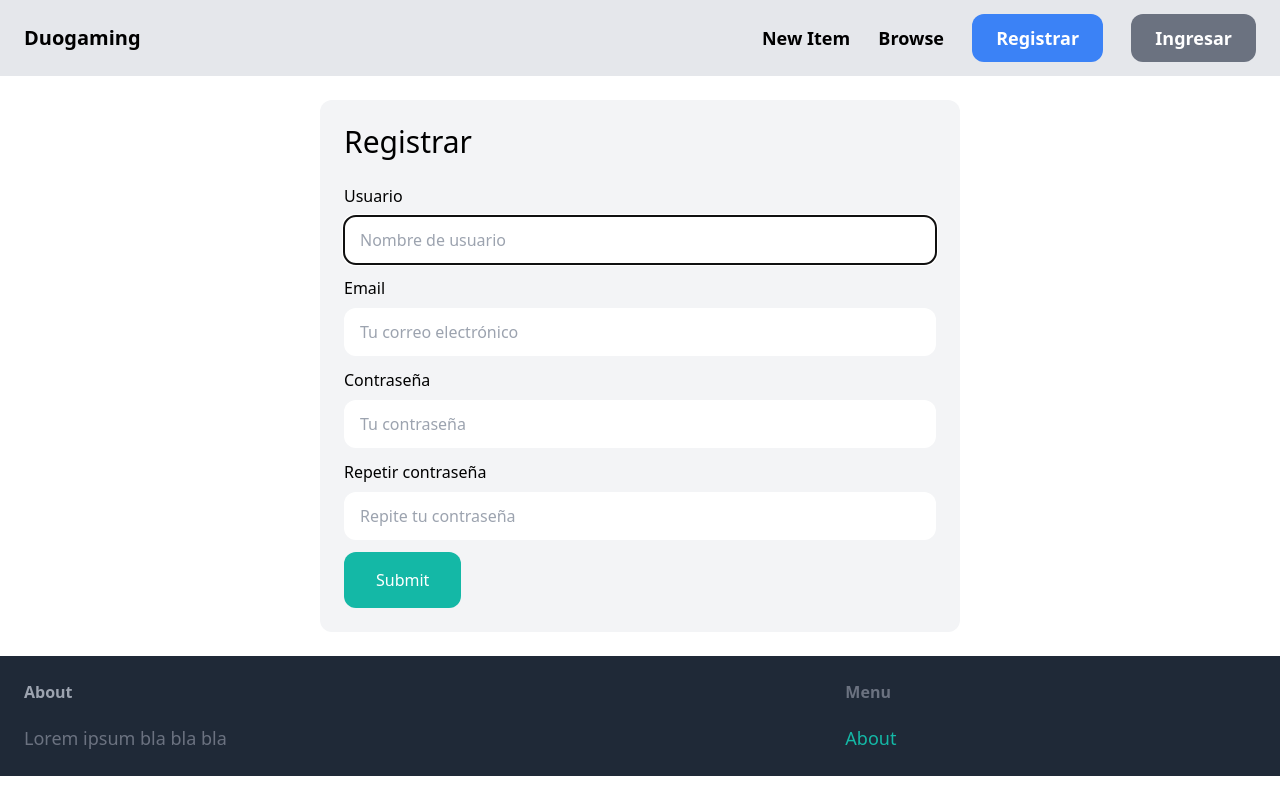
After one commit to Mitsusabur0/eft_duogaming, a Django app: page /signup/ in a window 1280 px wide. The commit adds this page. Run offline with Django 4.2, Linux system fonts and the light colour scheme; some libraries are stand-ins or nearby versions.

Commit message:
Agregar registro de usuarios

```diff
--- /dev/null
+++ b/duogaming/core/forms.py
@@ -0,0 +1,37 @@
+from django import forms
+from django.contrib.auth.forms import UserCreationForm, AuthenticationForm
+from django.contrib.auth.models import User
+
+class LoginForm(AuthenticationForm):
+        username = forms.CharField(widget=forms.TextInput(attrs = {
+        'placeholder': 'Nombre de usuario',
+        'class': 'w-full py-3 px-4 rounded-xl',
+        }))
+        password = forms.CharField(widget=forms.PasswordInput(attrs = {
+        'placeholder': 'Tu contraseña',
+        'class': 'w-full py-3 px-4 rounded-xl',
+        }))
+
+
+
+class SignupForm(UserCreationForm):
+    class Meta:
+        model = User
+        fields = ('username', 'email', 'password1', 'password2')
+
+    username = forms.CharField(widget=forms.TextInput(attrs = {
+        'placeholder': 'Nombre de usuario',
+        'class': 'w-full py-3 px-4 rounded-xl',
+    }))
+    email = forms.CharField(widget=forms.EmailInput(attrs = {
+        'placeholder': 'Tu correo electrónico',
+        'class': 'w-full py-3 px-4 rounded-xl',
+    }))
+    password1 = forms.CharField(widget=forms.PasswordInput(attrs = {
+        'placeholder': 'Tu contraseña',
+        'class': 'w-full py-3 px-4 rounded-xl',
+    }))
+    password2 = forms.CharField(widget=forms.PasswordInput(attrs = {
+        'placeholder': 'Repite tu contraseña',
+        'class': 'w-full py-3 px-4 rounded-xl',
+    }))
--- a/duogaming/core/templates/core/base.html
+++ b/duogaming/core/templates/core/base.html
@@ -7,7 +7,6 @@
     <meta name="viewport" content="width=device-width, initial-scale=1.0">
     <script src="https://cdn.tailwindcss.com"></script>
     <link rel="stylesheet" href="{% static 'core/styles.css' %}">
-
     <title> {%block title%}{%endblock%} | Duogaming</title>
 </head>
 
@@ -20,26 +19,21 @@
             <a href="#" class="text-lg font-semibold hover:text-gray-500">New Item</a>
             <a href="#" class="text-lg font-semibold hover:text-gray-500">Browse</a>
 
-            <a href="#" class="px-6 py-3 text-lg font-semibold bg-teal-500 text-white rounded-xl hover:bg-teal-700"> Sign up</a>
-            <a href="#" class="px-6 py-3 text-lg font-semibold bg-gray-500 text-white rounded-xl hover:bg-gray-700"> Log In</a>
+            {% if request.user.is_authenticated %}
+            <a href="#" class="px-6 py-3 text-lg font-semibold bg-green-500 text-white rounded-xl hover:bg-teal-700">Carro</a>
+            <a href="{% url 'core:logout' %}" class="px-6 py-3 text-lg font-semibold bg-gray-500 text-white rounded-xl hover:bg-red-700">Cerrar sesión</a>
+            {%else%}
+            <a href="{% url 'core:signup' %}" class="px-6 py-3 text-lg font-semibold bg-blue-500 text-white rounded-xl hover:bg-teal-700">Registrar</a>
+            <a href="{% url 'core:login' %}" class="px-6 py-3 text-lg font-semibold bg-gray-500 text-white rounded-xl hover:bg-gray-700">Ingresar</a>
+            {%endif%}
         </div>
     </nav>
 
 
-
-
-    <div class = "">
+    <div>
         {% block content %}
         {% endblock content %}
     </div>
-
-
-
-
-
-
-
-
 
 
     <footer class="py-6 px-6 flex justify-between bg-gray-800">
--- /dev/null
+++ b/duogaming/core/templates/core/signup.html
@@ -0,0 +1,47 @@
+{%extends 'core/base.html' %}
+
+{% block title%}Registrar{% endblock %}
+
+
+{% block content %}
+    <div class="w-1/2 my-6 mx-auto p-6 bg-gray-100 rounded-xl">
+        <h1 class="mb-6 text-3xl">Registrar</h2>
+
+        <form method="post" action=".">
+            {% csrf_token %}
+
+
+            <div class="mb-3">
+                <label class="inline-block mb-2">Usuario</label><br>
+                {{ form.username }}
+            </div>
+            <div class="mb-3">
+                <label class="inline-block mb-2">Email</label><br>
+                {{ form.email }}
+            </div>
+            <div class="mb-3">
+                <label class="inline-block mb-2">Contraseña</label><br>
+                {{ form.password1 }}
+            </div>
+            <div class="mb-3">
+                <label class="inline-block mb-2">Repetir contraseña</label><br>
+                {{ form.password2 }}
+            </div>
+
+            {% if form.errors or form.non_field_errors %}
+                <div class="mb-3 p-6 bg-red-100 rounded-xl">
+                    {% for field in form %}
+                        {{ field.errors }}
+
+                    {% endfor %}
+                    {{ form.non_field_errors }}
+                </div>
+            {% endif %}
+
+
+            <button class="py-4 px-8 txt-lg bg-teal-500 hover:bg-teal-700 rounded-xl text-white">Submit</button>
+
+        </form>
+
+    </div>
+{% endblock content %}
--- /dev/null
+++ b/duogaming/core/urls.py
@@ -0,0 +1,15 @@
+from django.urls import path
+from django.contrib.auth import views as auth_views
+from django.contrib.auth.views import LogoutView
+
+from . import views
+from .forms import LoginForm
+
+app_name = 'core'
+
+urlpatterns = [
+    path('', views.index, name='index'),
+    path('signup/', views.signup, name='signup'),
+    path('login/', auth_views.LoginView.as_view(template_name='core/login.html', authentication_form=LoginForm), name='login'),
+    path('logout/', LogoutView.as_view(), name='logout'),
+]
--- a/duogaming/core/views.py
+++ b/duogaming/core/views.py
@@ -1,5 +1,6 @@
-from django.shortcuts import render
+from django.shortcuts import render, redirect
 from games.models import Categoria, Juego
+from .forms import SignupForm
 # Create your views here.
 
 def index(request):
@@ -13,3 +14,18 @@ def index(request):
         'categorias': categorias,
         'juegos': juegos,
     })
+
+def signup(request):
+    if request.method == 'POST':
+        form = SignupForm(request.POST)
+
+        if form.is_valid():
+            form.save()
+
+            return redirect('/login/')
+    else:
+        form = SignupForm()
+
+    return render(request, 'core/signup.html', {
+        'form': form
+    })
--- a/duogaming/duogaming/settings.py
+++ b/duogaming/duogaming/settings.py
@@ -26,6 +26,10 @@ SECRET_KEY = 'django-insecure-i176@!esfk4cxk3g5h-8cnw-7lm&tl$z48k7ns$*6ey82=i375
 DEBUG = True
 
 ALLOWED_HOSTS = []
+
+LOGIN_URL = '/login'
+LOGIN_REDIRECT_URL ='/'
+LOGOUT_REDIRECT_URL = '/'
 
 
 # Application definition
--- a/duogaming/duogaming/urls.py
+++ b/duogaming/duogaming/urls.py
@@ -22,7 +22,7 @@ from django.conf.urls.static import static
 
 urlpatterns = [
     path('admin/', admin.site.urls),
-    path('', index, name='index'),
+    path('', include('core.urls')),
     path('games/', include('games.urls')),
 
 ] + static(settings.MEDIA_URL, document_root=settings.MEDIA_ROOT)
--- a/duogaming/games/templates/games/categoria.html
+++ b/duogaming/games/templates/games/categoria.html
@@ -1,4 +1,4 @@
-{% extends 'games/base.html' %}
+{% extends 'core/base.html' %}
 {% load humanize %}
 
 {% block content %}
```
Also changed, not shown: duogaming/core/templates/core/login.html (added, +40 -0 lines), duogaming/games/templates/games/base.html (deleted, +0 -48 lines), duogaming/db.sqlite3.
